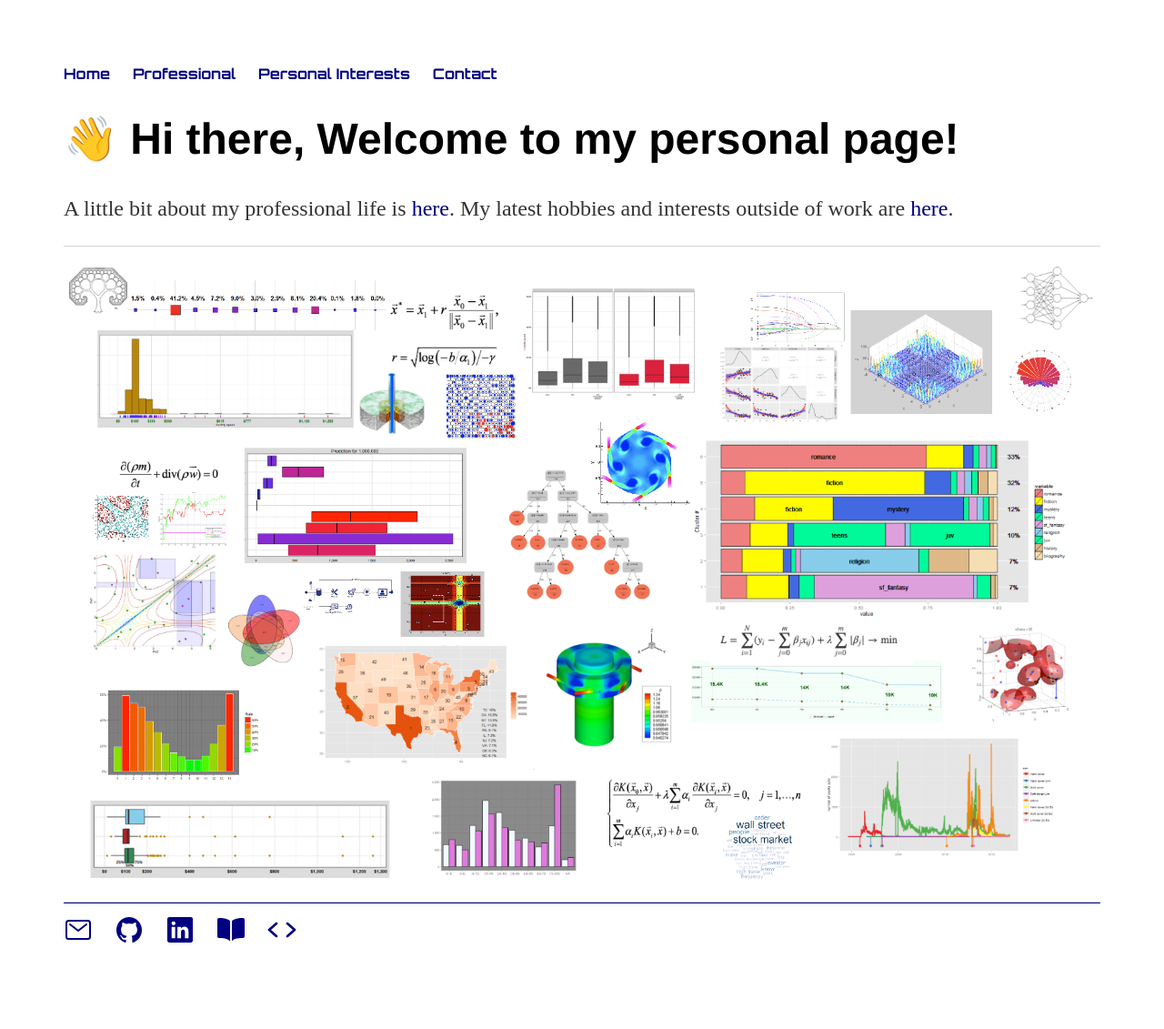
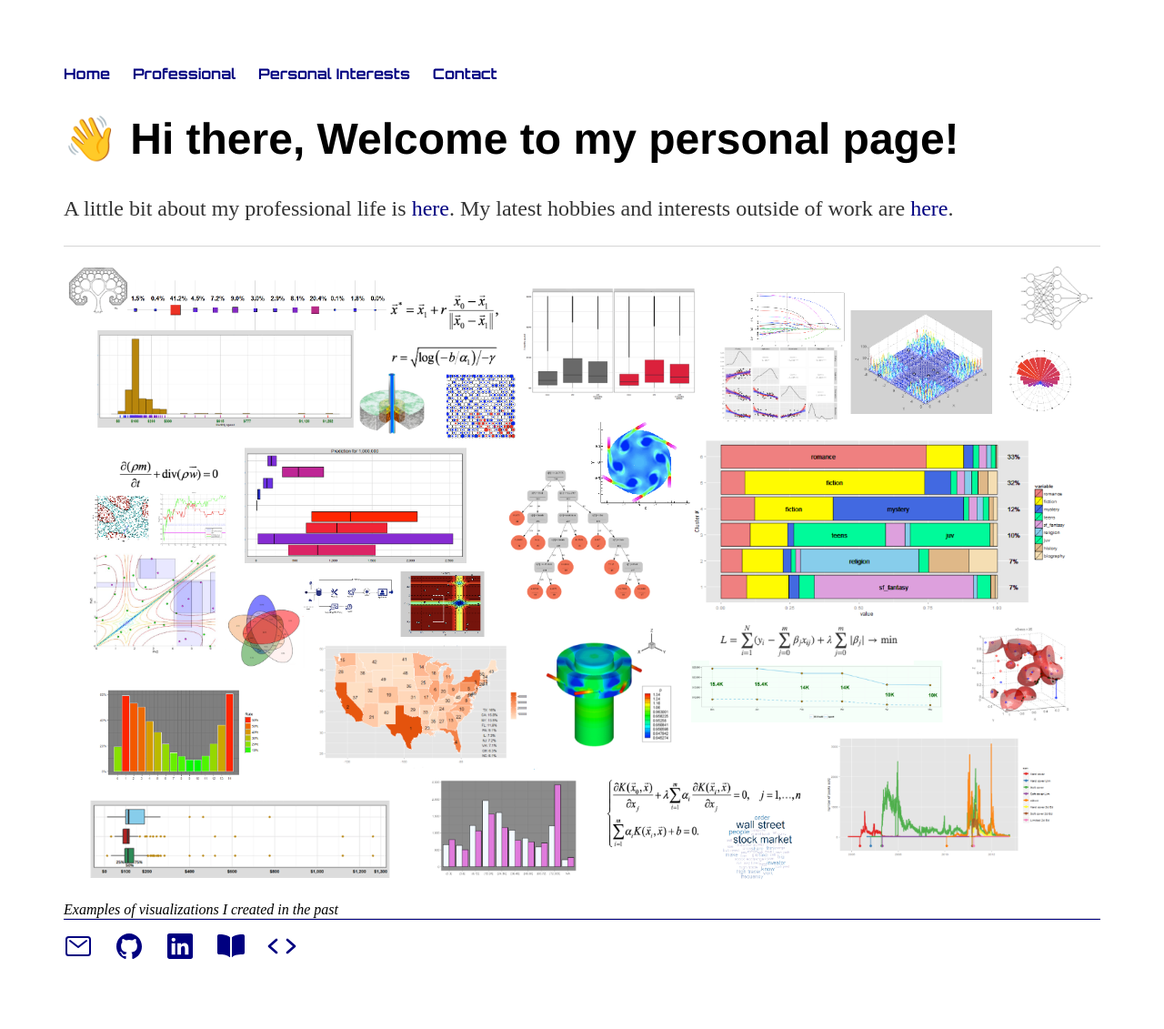
Before and after one commit to alexeybutyrev/alexeybutyrev.github.io, a Jekyll site: the page built from index.html, in a window 1280 px wide. Shown: the whole page at 91% size. Built offline with Jekyll 4.4.1, drawn with Linux system fonts in a browser that asks for light colours.

Commit message:
message on the front page

```diff
--- a/index.html
+++ b/index.html
@@ -19,3 +19,5 @@ title: Alexey Butyrev
 	<img class="dataart" src="../css/background.png" alt="Data Art">
 
 </div>
+<em> Examples of visualizations I created in the past
+</em>
```
